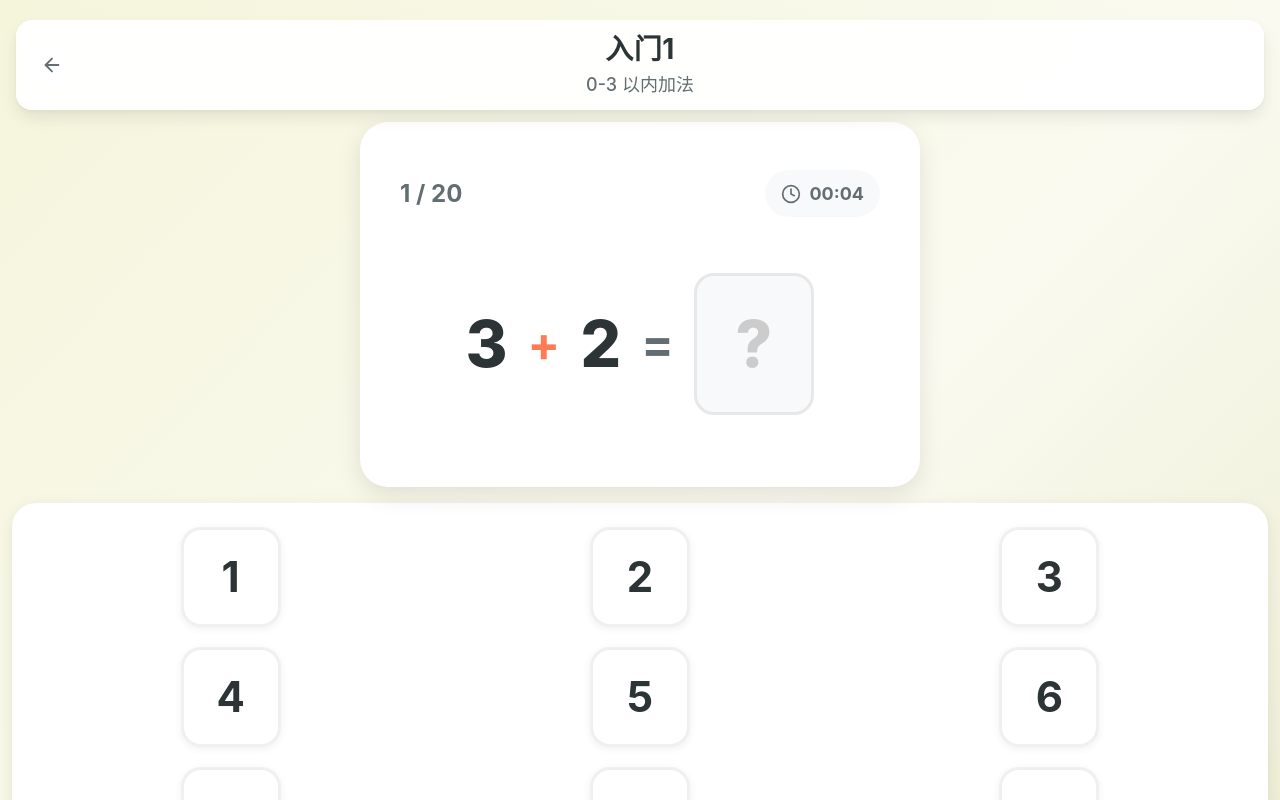
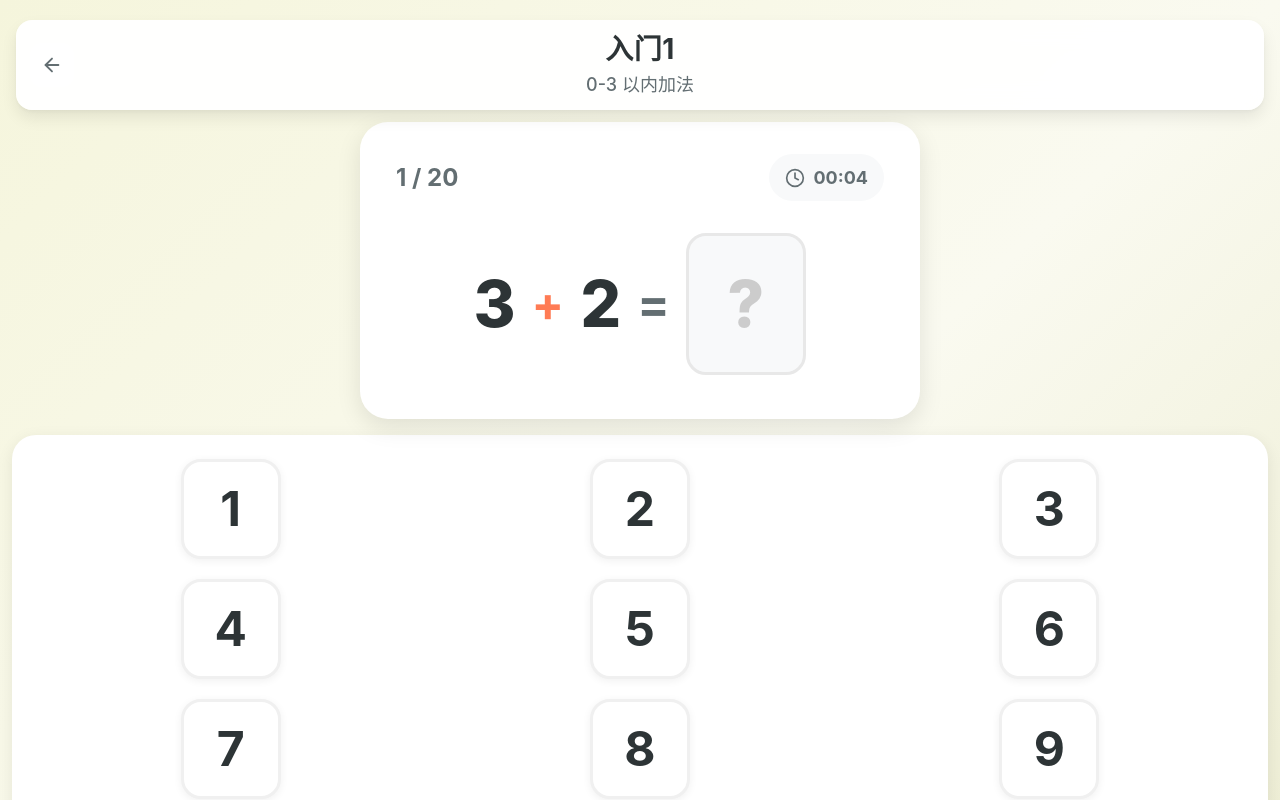
Before and after one commit to hezhongfeng/math-game, a Vue app: page /game/1 in a window 1280 px wide. Shown: the top 800 px of the page. Built offline with nearby package versions, Linux system fonts and the light colour scheme.

Commit message:
style: 调整数字键盘和问题卡的字体大小及间距

```diff
--- a/src/components/NumberPad.vue
+++ b/src/components/NumberPad.vue
@@ -104,7 +104,7 @@ function handleSubmit() {
   border: 3px solid #F0F0F0;
   border-radius: var(--radius-md);
   color: var(--text-dark);
-  font-size: 36px;
+  font-size: 42px;
   font-weight: 700;
   box-shadow: var(--shadow-sm);
   transition: all 0.15s ease;
@@ -160,7 +160,7 @@ function handleSubmit() {
   .num-btn {
     max-width: 100px;
     max-height: 100px;
-    font-size: 42px;
+    font-size: 48px;
   }
 }
 
@@ -176,7 +176,7 @@ function handleSubmit() {
   .num-btn {
     max-width: 76px;
     max-height: 76px;
-    font-size: 32px;
+    font-size: 38px;
   }
 }
 </style>
--- a/src/components/QuestionCard.vue
+++ b/src/components/QuestionCard.vue
@@ -77,10 +77,10 @@ const answerDisplay = computed(() => {
 .question-card {
   background: var(--white);
   border-radius: var(--radius-xl);
-  padding: 40px 32px;
+  padding: 24px 28px;
   display: flex;
   flex-direction: column;
-  gap: 32px;
+  gap: 20px;
   width: 100%;
   max-width: 480px;
   box-shadow: var(--shadow-lg);
@@ -114,8 +114,8 @@ const answerDisplay = computed(() => {
   display: flex;
   align-items: center;
   justify-content: center;
-  gap: 20px;
-  padding: 24px 0;
+  gap: 16px;
+  padding: 12px 0;
 }
 
 .number {
@@ -166,7 +166,7 @@ const answerDisplay = computed(() => {
 
 @media (min-width: 768px) {
   .question-card {
-    padding: 48px 40px;
+    padding: 32px 36px;
     max-width: 560px;
   }
 
@@ -186,7 +186,7 @@ const answerDisplay = computed(() => {
 
 @media (max-width: 375px) {
   .question-card {
-    padding: 32px 24px;
+    padding: 20px 20px;
   }
 
   .math-display {
```
